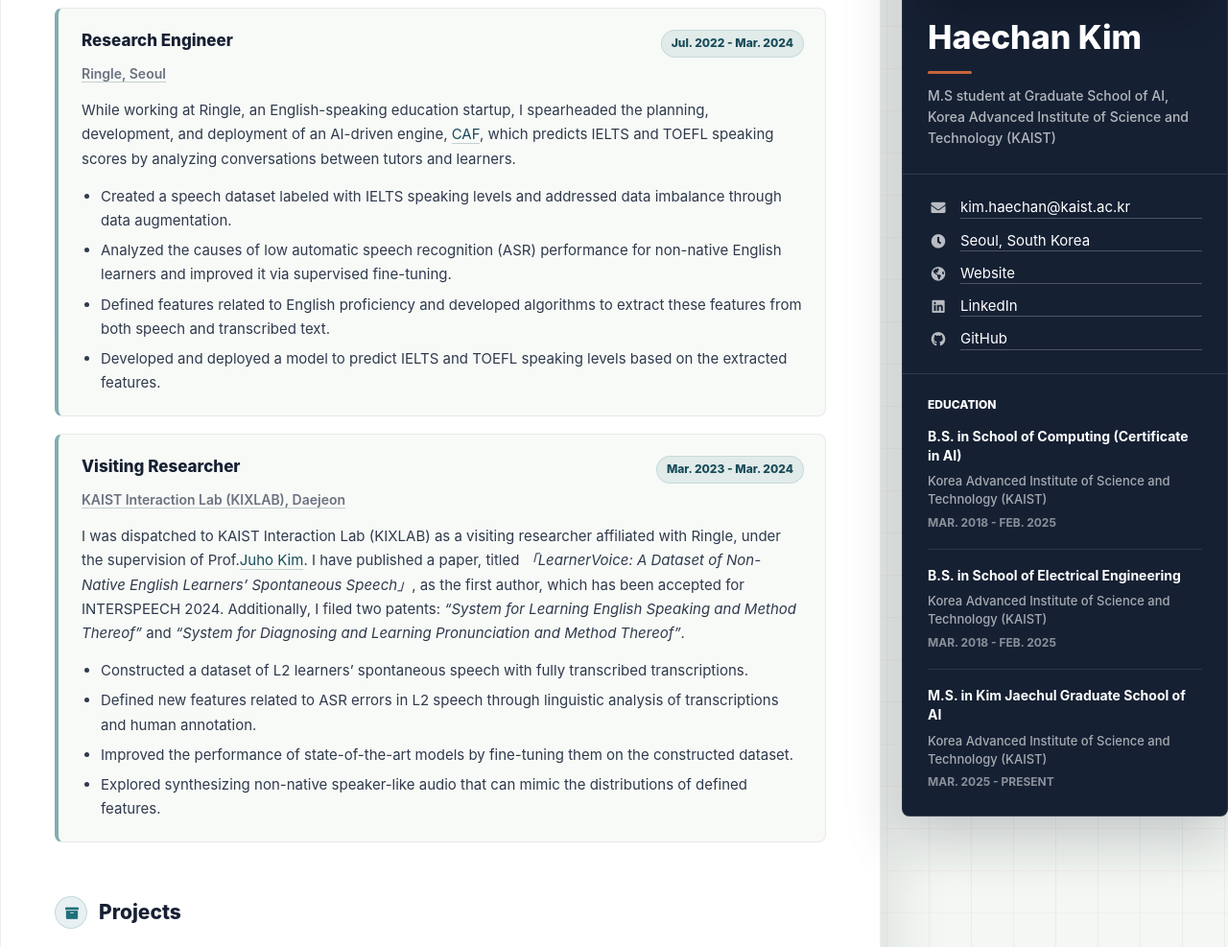
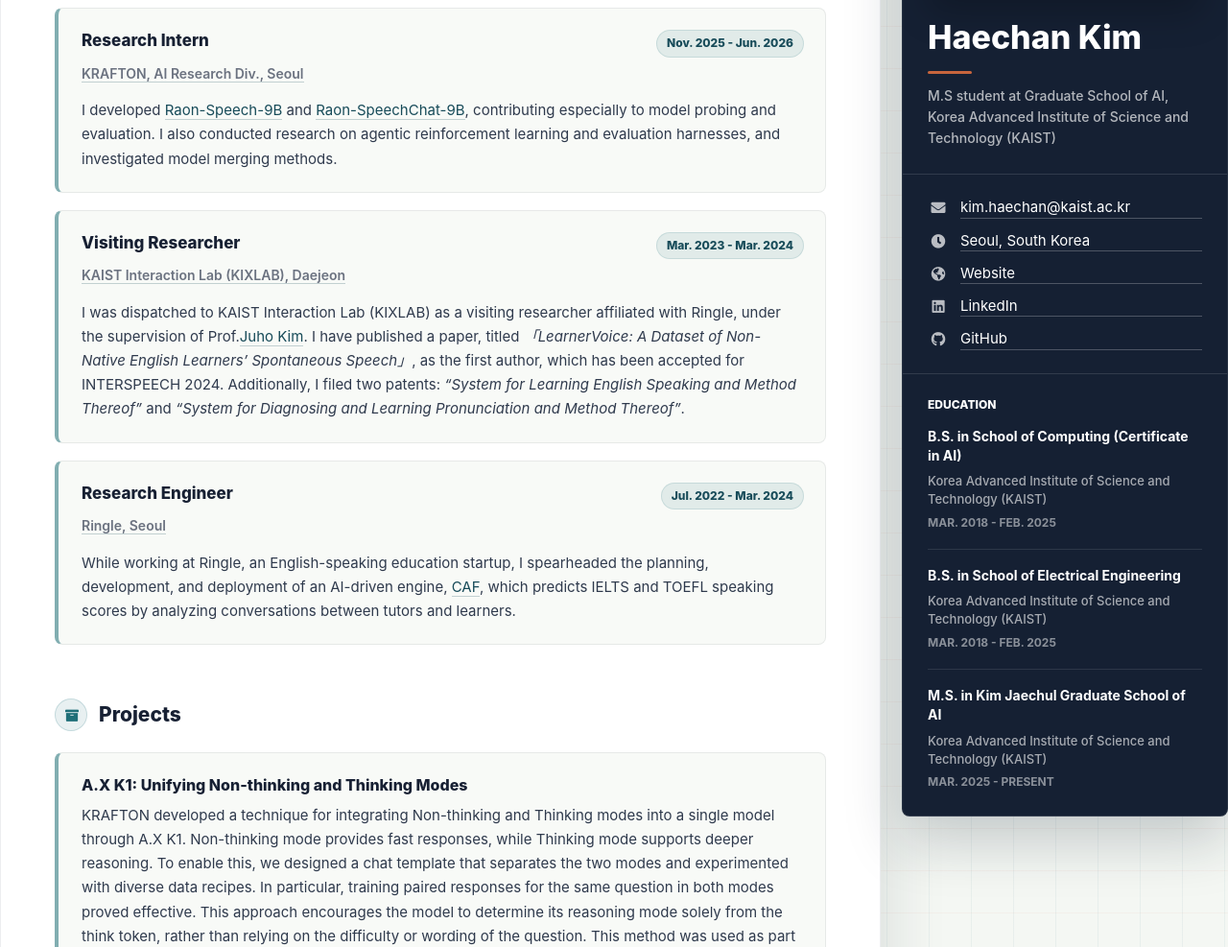
Before and after one commit to HaeChan0305/HaeChan0305.github.io, a Jekyll site: the page built from print.html, in a window 1280 px wide and 1400 px high, cut to the strip 413-1400 px from the top of the window. Shown: the whole strip at 96% size. Built offline with Jekyll 4.4.1, drawn with Linux system fonts in a browser that asks for light colours.

Commit message:
Update experience entries

```diff
--- a/_data/data.yml
+++ b/_data/data.yml
@@ -65,16 +65,11 @@
 experiences:
     title: Experiences
     info:
-      - role: Research Engineer
-        time: Jul. 2022 - Mar. 2024
-        company: <a href="https://www.ringleplus.com/ko/student/landing/home" target="_blank">Ringle, Seoul</a>
+      - role: Research Intern
+        time: Nov. 2025 - Jun. 2026
+        company: <a href="https://www.krafton.com/" target="_blank">KRAFTON, AI Research Div., Seoul</a>
         details: |
-          While working at Ringle, an English-speaking education startup, I spearheaded the planning, development, and deployment of an AI-driven engine, <a href="https://www.ringleplus.com/ko/student/landing/blog/caf-analysis-about" target="_blank">CAF</a>, which predicts IELTS and TOEFL speaking scores by analyzing conversations between tutors and learners.
-            - Created a speech dataset labeled with IELTS speaking levels and addressed data imbalance through data augmentation.
-            - Analyzed the causes of low automatic speech recognition (ASR) performance for non-native English learners and improved it via supervised fine-tuning.
-            - Defined features related to English proficiency and developed algorithms to extract these features from both speech and transcribed text.
-            - Developed and deployed a model to predict IELTS and TOEFL speaking levels based on the extracted features.
-
+          I developed <a href="https://huggingface.co/KRAFTON/Raon-Speech-9B" target="_blank">Raon-Speech-9B</a> and <a href="https://huggingface.co/KRAFTON/Raon-SpeechChat-9B" target="_blank">Raon-SpeechChat-9B</a>, contributing especially to model probing and evaluation. I also conducted research on agentic reinforcement learning and evaluation harnesses, and investigated model merging methods.
 
       - role: Visiting Researcher
         time: Mar. 2023 - Mar. 2024
@@ -83,10 +78,13 @@
           I was dispatched to KAIST Interaction Lab (KIXLAB) as a visiting researcher affiliated with Ringle, under the supervision of Prof.<a href="https://scholar.google.com/citations?user=2dDAbMgAAAAJ&hl=ko" target="_blank">Juho Kim</a>.
           I have published a paper, titled <i>「LearnerVoice: A Dataset of Non-Native English Learners’ Spontaneous Speech」</i>, as the first author, which has been accepted for INTERSPEECH 2024.
           Additionally, I filed two patents: <i>“System for Learning English Speaking and Method Thereof”</i> and <i>“System for Diagnosing and Learning Pronunciation and Method Thereof”</i>.
-            - Constructed a dataset of L2 learners' spontaneous speech with fully transcribed transcriptions.
-            - Defined new features related to ASR errors in L2 speech through linguistic analysis of transcriptions and human annotation.
-            - Improved the performance of state-of-the-art models by fine-tuning them on the constructed dataset.
-            - Explored synthesizing non-native speaker-like audio that can mimic the distributions of defined features.
+
+      - role: Research Engineer
+        time: Jul. 2022 - Mar. 2024
+        company: <a href="https://www.ringleplus.com/ko/student/landing/home" target="_blank">Ringle, Seoul</a>
+        details: |
+          While working at Ringle, an English-speaking education startup, I spearheaded the planning, development, and deployment of an AI-driven engine, <a href="https://www.ringleplus.com/ko/student/landing/blog/caf-analysis-about" target="_blank">CAF</a>, which predicts IELTS and TOEFL speaking scores by analyzing conversations between tutors and learners.
+
 
 projects:
     title: Projects
```
